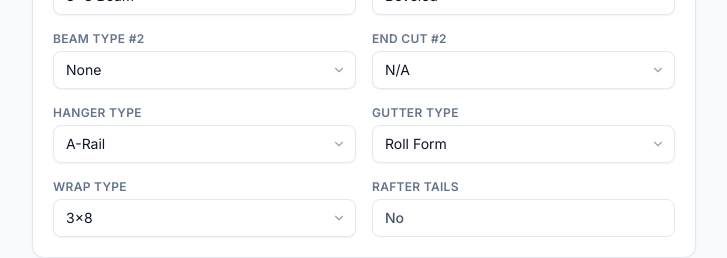
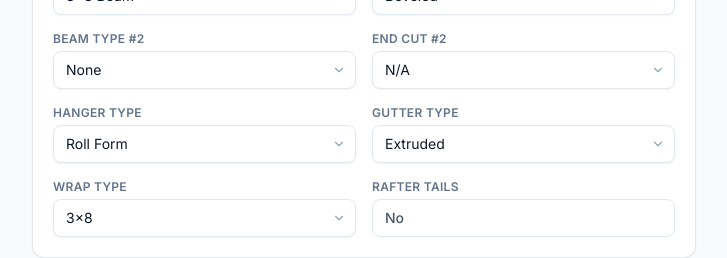
Before and after one commit to kayceea-dotcom/utah-awnings, a Next.js app: page /quote/newport in a window 1280 px wide. Shown: the part 820-1078 px from the top of the page, without its empty margins (216-943 px from the left). Built offline with nearby package versions, Linux system fonts and the light colour scheme.

Commit message:
default gutter to extruded and hanger to roll form

```diff
--- a/app/(app)/quote/newport/page.tsx
+++ b/app/(app)/quote/newport/page.tsx
@@ -58,7 +58,7 @@ const DEFAULT: NewportInputs = {
   beamLength1: 0, beamLength2: 0,
   beamType1: "3x8", beamType2: "",
   beamEndCut1: "beveled", beamEndCut2: "",
-  gutterType: "roll_form", hangerType: "a_rail",
+  gutterType: "extruded", hangerType: "roll_form",
   posts1: 0, postHeight1: 10,
   posts2: 0, postHeight2: 10,
   colorPans: "White", colorGutterFascia: "White", colorPostsBeam: "White",
```
